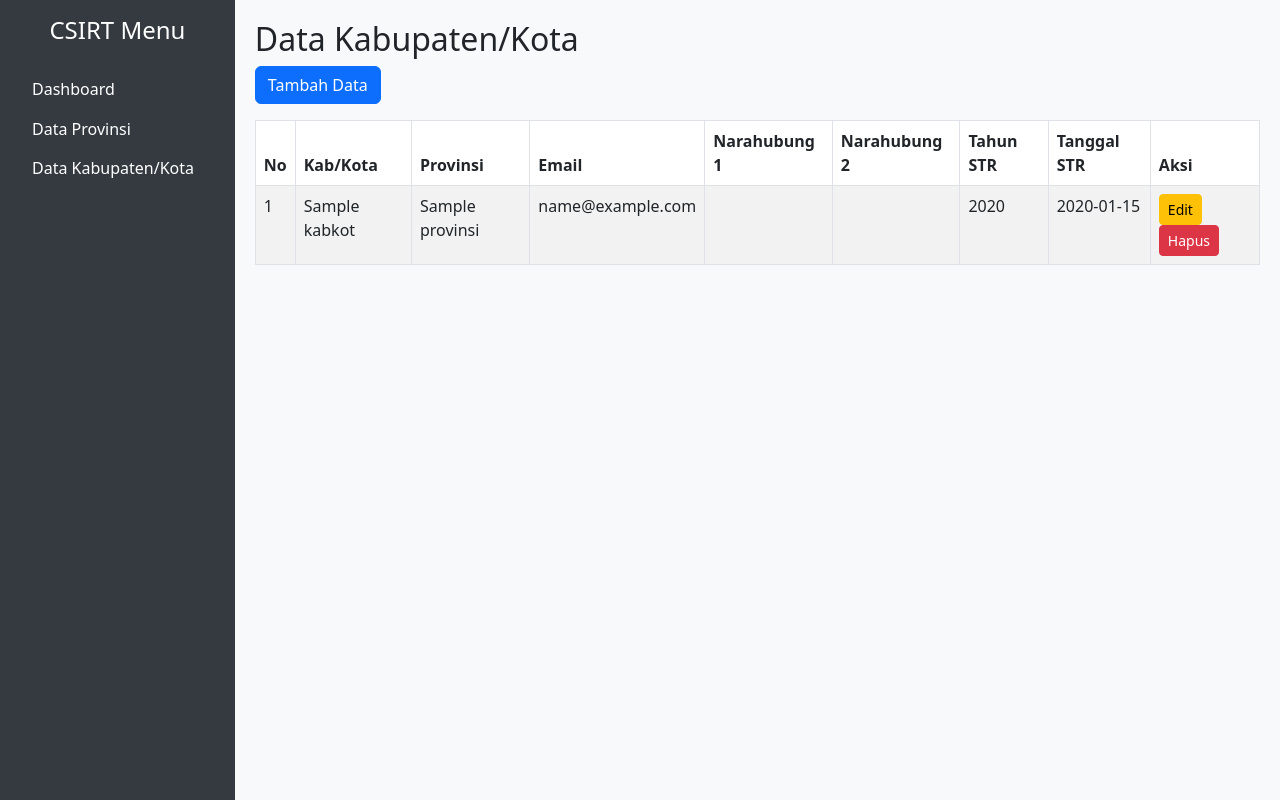
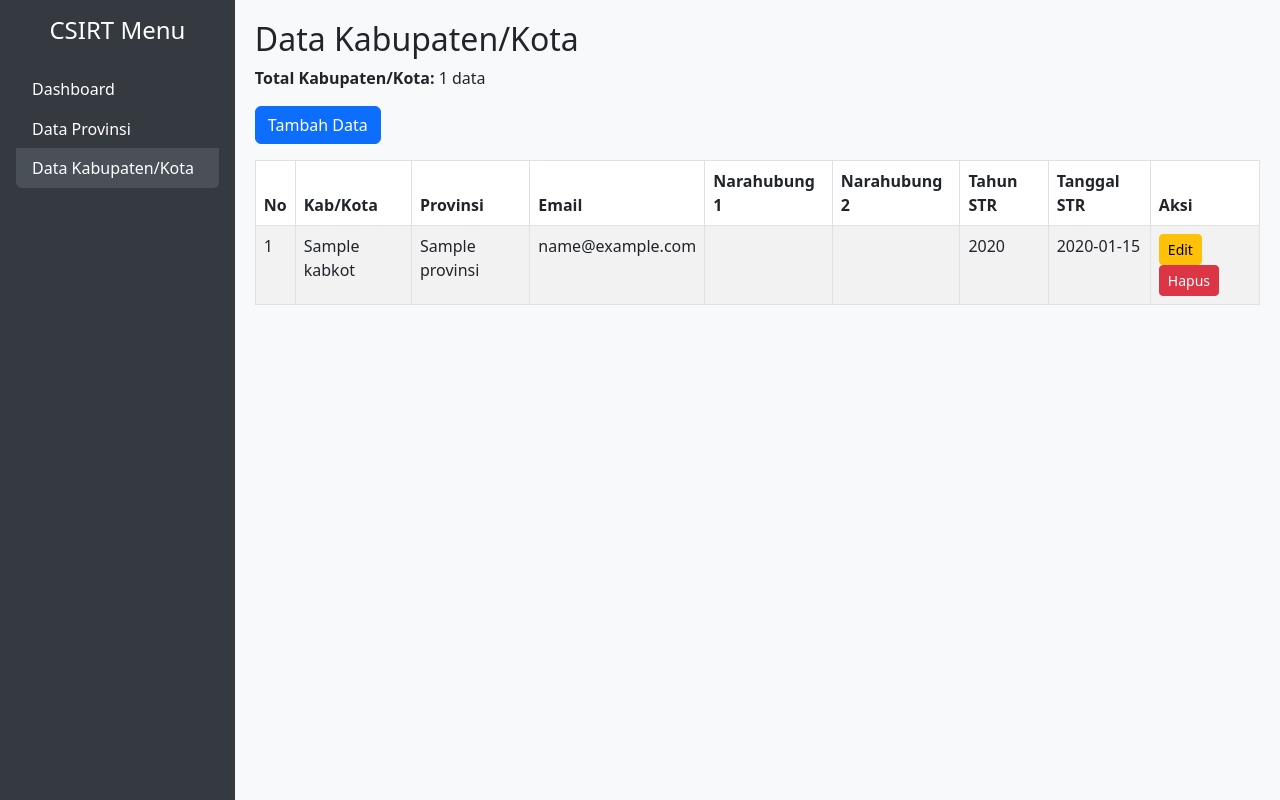
Before and after one commit to VascoZ/dashboard-csirt-pemda, a PHP site: page /kabkot.php in a window 1280 px wide. Run offline with PHP 8.4, Linux system fonts and the light colour scheme; tables that the repository leaves empty hold one stand-in row (values such as "Sample post"); data that the repository does not hold is empty.

Commit message:
Update kabkot.php

```diff
--- a/kabkot.php
+++ b/kabkot.php
@@ -21,7 +21,8 @@
             border: none;
             color: white;
         }
-        .sidebar .list-group-item:hover {
+        .sidebar .list-group-item:hover,
+        .sidebar .list-group-item.active {
             background-color: #495057;
         }
         .content {
@@ -45,6 +46,15 @@
 <!-- Content -->
 <div class="content">
     <h2>Data Kabupaten/Kota</h2>
+
+    <?php
+    // Ambil total data kabupaten/kota
+    $total_result = $conn->query("SELECT COUNT(*) AS total FROM kabkot");
+    $total_row = $total_result->fetch_assoc();
+    $total_kabkot = $total_row['total'];
+    ?>
+    <p><strong>Total Kabupaten/Kota:</strong> <?php echo $total_kabkot; ?> data</p>
+
     <a href="kabkot_tambah.php" class="btn btn-primary mb-3">Tambah Data</a>
     <table class="table table-bordered table-striped">
         <thead>
```
